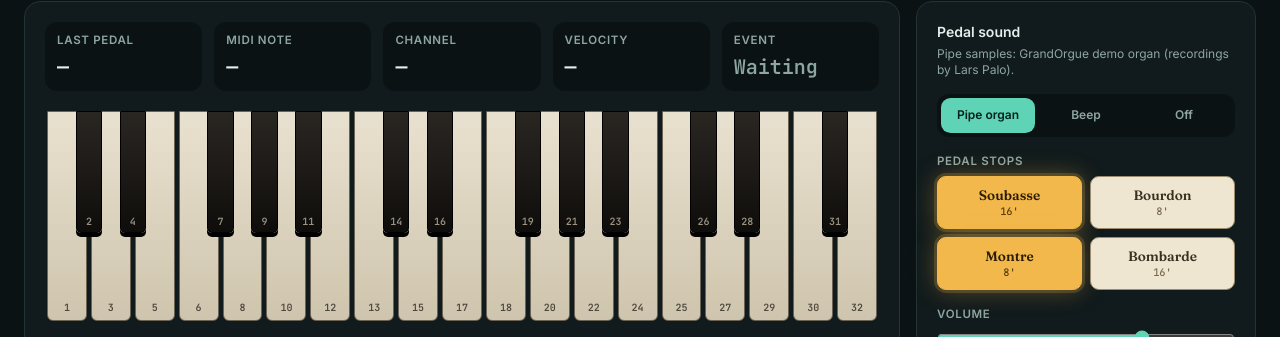
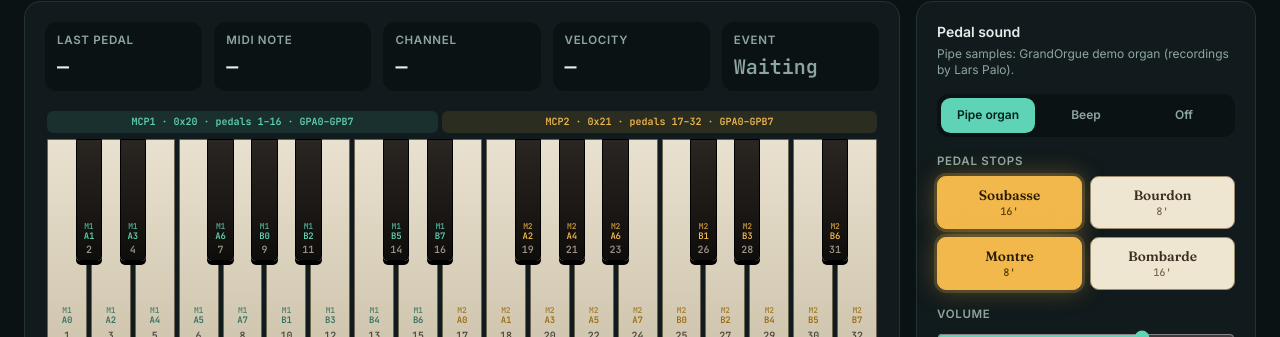
Before and after one commit to organworksph-afk/pedal-lab, a plain HTML site: page index.html in a window 1280 px wide. Shown: the part 608-945 px from the top of the page. Drawn offline with nearby package versions, Linux system fonts and the light colour scheme.

Commit message:
Show MCP23017 chip and pin on each pedal key in the tester
Co-Authored-By: Claude Opus 5.5 <noreply@anthropic.com>
Claude-Session: https://claude.ai/code/session_01HqXWiApyufJXfFGj3Dnq5i

```diff
--- a/index.html
+++ b/index.html
@@ -59,6 +59,15 @@ if (window.tailwind) tailwind.config = {
   .psharp.on { background: linear-gradient(#5fd3b5, #2f9e84); transform: translateY(3px); box-shadow: 0 1px 0 #000; }
   .pnum { position:absolute; bottom:6px; left:0; right:0; text-align:center; font: 600 10px 'JetBrains Mono', monospace; color:#4d473c; pointer-events:none; }
   .psharp .pnum { color:#9c9384; bottom:4px; }
+  .ppin { position:absolute; left:0; right:0; text-align:center; font: 600 9px/1.15 'JetBrains Mono', monospace; pointer-events:none; letter-spacing:-.02em; }
+  .pnat .ppin { bottom:22px; color:#2f6f60; }
+  .pnat .ppin.m2 { color:#9a6a0e; }
+  .psharp .ppin { bottom:18px; color:#5fd3b5; }
+  .psharp .ppin.m2 { color:#f2b84b; }
+  .ppin b { display:block; font-weight:700; font-size:8px; opacity:.8; }
+  .pnat.on .ppin, .pnat.on .pnum { color:#06201a; }
+  .chipband { position:relative; height:22px; margin-bottom:6px; }
+  .chipband div { position:absolute; top:0; bottom:0; border-radius:6px; font:600 10px 'JetBrains Mono',monospace; display:flex; align-items:center; justify-content:center; gap:.4rem; }
   .pnat.tested::after, .psharp.tested::after { content:''; position:absolute; top:6px; left:50%; width:6px; height:6px; margin-left:-3px; border-radius:99px; background:#2f9e84; }
   /* Stop tabs */
   .stop { position:relative; padding:.7rem .6rem .6rem; border-radius:.55rem; background:#efe6d2; color:#3b2f1f; font-family:'Fraunces',serif; font-weight:600; font-size:.85rem; text-align:center; border:1px solid #9b8a6b; cursor:pointer; transition: all .15s; line-height:1.15; }
@@ -933,16 +942,23 @@ renderStops(); setMode(Audio.mode);
    ========================================================= */
 const tested = new Set(ls.get('owph.tested', []));
 const keyEls = {};
+function keyTitle(n) { const m = mcpPin(pedalOf(n)); return `Pedal ${pedalOf(n)} · ${m.chip} (${m.addr}) ${m.name}, chip pin ${m.pkg} · note ${n} ${noteName(n)}`; }
+function pinLabel(n) { const m = mcpPin(pedalOf(n)); return `<span class="ppin ${m.chip === 'MCP2' ? 'm2' : ''}"><b>${m.chip === 'MCP1' ? 'M1' : 'M2'}</b>${m.name.replace('GP', '')}</span>`; }
 (function buildBoard() {
   const board = $('#pedalboard'); const naturals = [];
   for (let n = FIRST_NOTE; n < FIRST_NOTE + NUM_PEDALS; n++) if (!isSharp(n)) naturals.push(n);
   const w = 100 / naturals.length; let html = '';
-  naturals.forEach((n, i) => { html += `<div class="pnat" data-note="${n}" style="left:calc(${i * w}% + 2px);width:calc(${w}% - 4px)" role="button" aria-label="Pedal ${pedalOf(n)}, ${noteName(n)}"><span class="pnum">${pedalOf(n)}</span></div>`; });
+  naturals.forEach((n, i) => { html += `<div class="pnat" data-note="${n}" style="left:calc(${i * w}% + 2px);width:calc(${w}% - 4px)" role="button" title="${keyTitle(n)}" aria-label="Pedal ${pedalOf(n)}, ${noteName(n)}, ${keyTitle(n)}">${pinLabel(n)}<span class="pnum">${pedalOf(n)}</span></div>`; });
   for (let n = FIRST_NOTE; n < FIRST_NOTE + NUM_PEDALS; n++) if (isSharp(n)) {
     const idx = naturals.indexOf(n - 1) + 1;
-    html += `<div class="psharp" data-note="${n}" style="left:calc(${idx * w}% - ${w * 0.3}%);width:${w * 0.6}%" role="button" aria-label="Pedal ${pedalOf(n)}, ${noteName(n)}"><span class="pnum">${pedalOf(n)}</span></div>`;
+    html += `<div class="psharp" data-note="${n}" style="left:calc(${idx * w}% - ${w * 0.3}%);width:${w * 0.6}%" role="button" title="${keyTitle(n)}" aria-label="Pedal ${pedalOf(n)}, ${noteName(n)}, ${keyTitle(n)}">${pinLabel(n)}<span class="pnum">${pedalOf(n)}</span></div>`;
   }
   board.innerHTML = html;
+  // band showing which keys are on which MCP23017 (split between pedal 16 and 17)
+  const split = naturals.filter(n => pedalOf(n) <= 16).length * w;
+  const band = document.createElement('div'); band.className = 'chipband'; band.setAttribute('aria-hidden', 'true');
+  band.innerHTML = `<div style="left:2px;width:calc(${split}% - 4px);background:rgba(95,211,181,.12);color:#5fd3b5">MCP1 · 0x20 · pedals 1–16 · GPA0–GPB7</div><div style="left:calc(${split}% + 2px);right:2px;background:rgba(242,184,75,.12);color:#f2b84b">MCP2 · 0x21 · pedals 17–32 · GPA0–GPB7</div>`;
+  board.parentElement.insertBefore(band, board); band.classList.add('min-w-[760px]');
   $$('[data-note]', board).forEach(el => { keyEls[el.dataset.note] = el; if (tested.has(+el.dataset.note)) el.classList.add('tested'); });
   const held = new Map();
   board.addEventListener('pointerdown', e => {
```
